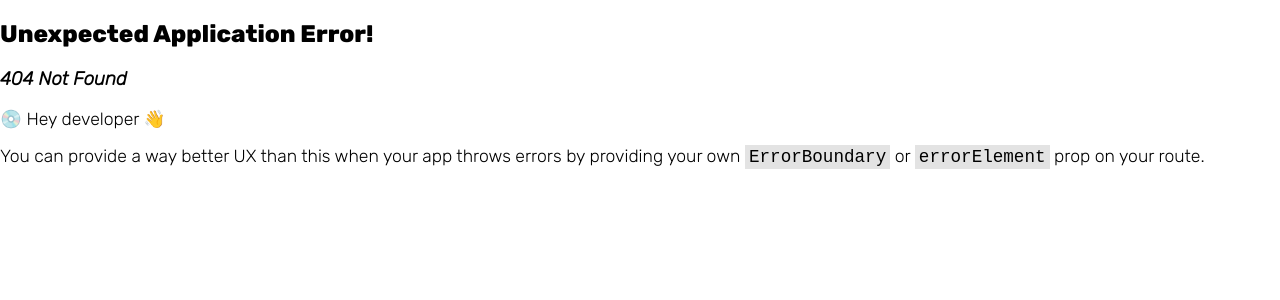
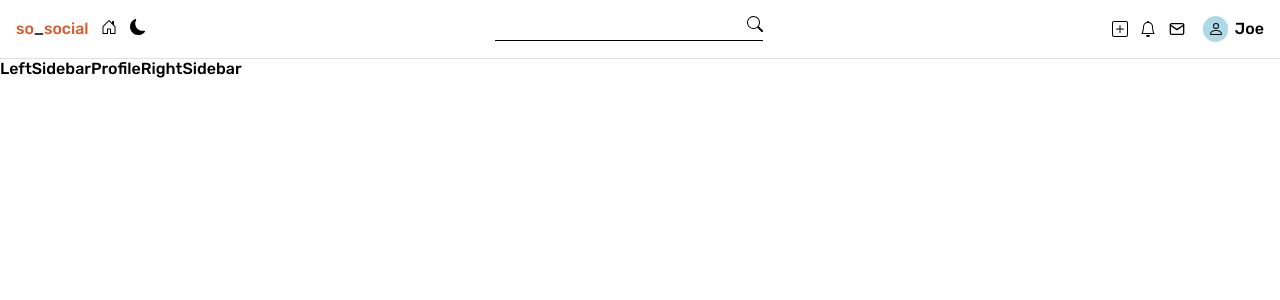
Before and after one commit to malgo-slota/social-media-app, a React (Create React App) app: page /profile/1 in a window 1280 px wide. Before the commit this address had no page. Shown: the top 300 px of the page. Built offline with nearby package versions, Linux system fonts and the light colour scheme.

Commit message:
navbar component

```diff
--- a/package.json
+++ b/package.json
@@ -8,6 +8,7 @@
     "@testing-library/user-event": "^13.5.0",
     "react": "^18.2.0",
     "react-dom": "^18.2.0",
+    "react-icons": "^4.6.0",
     "react-router-dom": "^6.4.2",
     "react-scripts": "5.0.1",
     "sass": "^1.55.0",
--- a/src/App.js
+++ b/src/App.js
@@ -1,13 +1,47 @@
 import Login from "./pages/login/Login";
 import Register from "./pages/register/Register";
+import Navbar from "./components/navbar/Navbar";
+import LeftSidebar from "./components/leftSidebar/LeftSidebar";
+import RightSidebar from "./components/rightSidebar/RightSidebar";
+import Home from "./pages/home/Home";
+import Profile from "./pages/profile/Profile";
+
 import {
   createBrowserRouter,
   RouterProvider,
+  Outlet,
 } from "react-router-dom";
 
 function App() {
 
+  const Layout = () => {
+    return (
+      <div>
+        <Navbar/>
+        <div style={{display:"flex"}}>
+          <LeftSidebar/>
+          <Outlet/>
+          <RightSidebar/>
+        </div>
+      </div>
+    );
+  }
+
   const router = createBrowserRouter([
+    {
+      path: "/",
+      element: <Layout />,
+      children: [
+        {
+          path: "/",
+          element: <Home />,
+        },
+        {
+          path: "/profile/:id",
+          element: <Profile />,
+        },
+      ]
+    },
     {
       path: "/login",
       element: <Login/>,
--- /dev/null
+++ b/src/components/leftSidebar/LeftSidebar.jsx
@@ -0,0 +1,9 @@
+import './leftSidebar.scss';
+
+const LeftSidebar = () => {
+  return (
+    <div>LeftSidebar</div>
+  )
+}
+
+export default LeftSidebar;
--- /dev/null
+++ b/src/components/navbar/Navbar.jsx
@@ -0,0 +1,38 @@
+import './navbar.scss';
+import { BsHouseDoor,
+        BsMoonFill,
+        BsSearch,
+        BsPlusSquare,
+        BsPerson,
+        BsBell } from 'react-icons/bs';
+import { FiMail } from 'react-icons/fi';
+
+const Navbar = () => {
+  return (
+    <nav>
+        <div className="left">
+            <span>so<small>_</small>social</span>
+            <BsHouseDoor/>
+            <BsMoonFill/>
+        </div>
+
+        <div className="middle">
+            <input type="text" />
+            <BsSearch/>
+        </div>
+        <div className="right">
+            <BsPlusSquare/>
+            <BsBell/>
+            <FiMail/>
+            <div className="profile">
+                <div>
+                    <BsPerson/>
+                </div>
+                <span>Joe</span>
+            </div>
+        </div>
+    </nav>
+  )
+}
+
+export default Navbar;
--- /dev/null
+++ b/src/components/navbar/navbar.scss
@@ -0,0 +1,58 @@
+@import "../../style.scss";
+
+nav {
+    padding: 1rem;
+    display: flex;
+    align-items: center;
+    justify-content: space-between;
+    border-bottom: 1px solid rgb(224, 224, 224);
+    .left {
+        display: flex;
+        gap: 0.8rem;
+        span {
+            color: rgb(219, 89, 42);
+            small {
+                color: rgb(0, 0, 0);
+            }
+        }
+    }
+
+    .middle {
+        position: relative;
+        input {
+            display: none;
+            @include desktop {
+                display: block;
+                padding-right: 1.2rem;
+            }
+        }
+        svg {
+            @include desktop {
+                position: absolute;
+                top: 0;
+                right: 0;
+            }
+        }
+    }
+
+    .right {
+        display: flex;
+        align-items: center;
+        gap: 0.8rem;
+        .profile {
+            display: flex;
+            align-items: center;
+            gap: 0.4rem;
+            div {
+                display: flex;
+                justify-content: center;
+                align-items: center;
+                background-color: lightblue;
+                border-radius: 50%;
+                height: 1.6rem;
+                width: 1.6rem;
+                margin-left: 0.3rem;
+            }
+        }
+    }
+}
--- /dev/null
+++ b/src/components/rightSidebar/RightSidebar.jsx
@@ -0,0 +1,9 @@
+import './rightSidebar.scss';
+
+const RightSidebar = () => {
+  return (
+    <div>RightSidebar</div>
+  )
+}
+
+export default RightSidebar;
```
Also changed, not shown: src/components/leftSidebar/leftSidebar.scss (added), src/components/rightSidebar/rightSidebar.scss (added), 1 other file (tests, documents, lock files or other folders).
